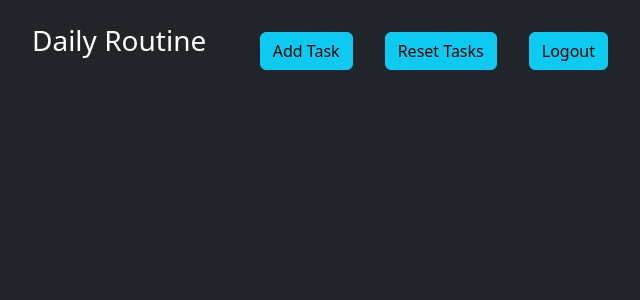
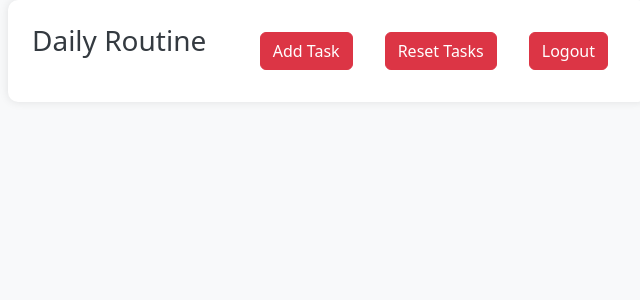
Before and after one commit to MonoSetton/DailyRoutine, a Django app: page /home in a window 1280 px wide. Shown: the top 300 px of the page, without its empty margins (312-952 px from the left). Run offline with Django 4.2, Linux system fonts and the light colour scheme; the visitor is signed in with stand-in values (Sample User, id 1); data that the repository does not hold is empty; some libraries are stand-ins or nearby versions.

Commit message:
Modify HTML

```diff
--- a/dailyroutine-project/app/templates/app/home.html
+++ b/dailyroutine-project/app/templates/app/home.html
@@ -6,17 +6,16 @@
     <div class="card mt-2">
         <div class="card-body d-flex flex-row justify-content-between">
             {% if task.completed %}
-                <del><a href="{% url 'change_task_completion' task.id %}" class="text-reset text-decoration-none"><strong>{{ task.name }}</strong></a></del>
+                <del><a href="{% url 'change_task_completion' task.id %}" class="text-reset text-decoration-none text-dark">{{ task.name }}</a></del>
             {% else %}
-                <a href="{% url 'change_task_completion' task.id %}" class="text-reset text-decoration-none"><strong>{{ task.name }}</strong></a>
+                <a href="{% url 'change_task_completion' task.id %}" class="text-reset text-decoration-none text-dark">{{ task.name }}</a>
             {% endif %}
             <div>
-                    <a href="{% url 'update_task' task.id %}" class="btn btn-info">Update</a>
+                <a href="{% url 'update_task' task.id %}" class="btn btn-info me-2">Update</a>
                 <a href="{% url 'delete_task' task.id %}" class="btn btn-danger">Delete</a>
             </div>
         </div>
     </div>
 {% endfor %}
 
-
 {% endblock %}
--- a/dailyroutine-project/dailyroutine/settings.py
+++ b/dailyroutine-project/dailyroutine/settings.py
@@ -135,7 +135,10 @@ USE_TZ = True
 # https://docs.djangoproject.com/en/4.0/howto/static-files/
 
 STATIC_URL = 'static/'
-STATIC_ROOT = BASE_DIR / 'staticfiles'
+STATIC_ROOT = BASE_DIR / 'staticfiles/'
+STATICFILES_DIRS = [
+    BASE_DIR / 'static'
+]
 
 MEDIA_URL = 'media/'
 MEDIA_ROOT = BASE_DIR / 'media'
--- a/dailyroutine-project/dailyroutine/templates/base.html
+++ b/dailyroutine-project/dailyroutine/templates/base.html
@@ -1,4 +1,3 @@
-
 <!doctype html>
 <html lang="en" class="h-100">
 <head>
@@ -9,44 +8,37 @@
   <meta name="generator" content="Hugo 0.84.0">
   <title>{% block title %}Base{% endblock %}</title>
 
-  <link rel="canonical" href="https://getbootstrap.com/docs/5.0/examples/cover/">
+  <!-- Bootstrap core CSS -->
   <link href="https://cdn.jsdelivr.net/npm/bootstrap@5.3.0-alpha3/dist/css/bootstrap.min.css" rel="stylesheet" integrity="sha384-KK94CHFLLe+nY2dmCWGMq91rCGa5gtU4mk92HdvYe+M/SXH301p5ILy+dN9+nJOZ" crossorigin="anonymous">
-  <script src="https://cdn.jsdelivr.net/npm/bootstrap@5.3.0-alpha3/dist/js/bootstrap.bundle.min.js" integrity="sha384-ENjdO4Dr2bkBIFxQpeoTz1HIcje39Wm4jDKdf19U8gI4ddQ3GYNS7NTKfAdVQSZe" crossorigin="anonymous"></script>
 
-  <!-- Bootstrap core CSS -->
-  <link href="/docs/5.0/dist/css/bootstrap.min.css" rel="stylesheet" integrity="sha384-EVSTQN3/azprG1Anm3QDgpJLIm9Nao0Yz1ztcQTwFspd3yD65VohhpuuCOmLASjC" crossorigin="anonymous">
-
-  <!-- Favicons -->
-  <link rel="apple-touch-icon" href="/docs/5.0/assets/img/favicons/apple-touch-icon.png" sizes="180x180">
-  <link rel="icon" href="/docs/5.0/assets/img/favicons/favicon-32x32.png" sizes="32x32" type="image/png">
-  <link rel="icon" href="/docs/5.0/assets/img/favicons/favicon-16x16.png" sizes="16x16" type="image/png">
-  <link rel="manifest" href="/docs/5.0/assets/img/favicons/manifest.json">
-  <link rel="mask-icon" href="/docs/5.0/assets/img/favicons/safari-pinned-tab.svg" color="#7952b3">
-  <link rel="icon" href="/docs/5.0/assets/img/favicons/favicon.ico">
-  <meta name="theme-color" content="#7952b3">
-
-
+  <!-- Custom styles for this template -->
   <style>
-    .bd-placeholder-img {
-      font-size: 1.125rem;
-      text-anchor: middle;
-      -webkit-user-select: none;
-      -moz-user-select: none;
-      user-select: none;
+    body {
+      background-color: #f8f9fa; /* Light grey */
+      color: #343a40; /* Dark grey */
     }
-
-    @media (min-width: 768px) {
-      .bd-placeholder-img-lg {
-        font-size: 3.5rem;
-      }
+    .cover-container {
+      background-color: #ffffff; /* White */
+      border-radius: 10px;
+      box-shadow: 0px 0px 10px rgba(0, 0, 0, 0.1); /* Light shadow */
+    }
+    .btn-primary {
+      background-color: #dc3545; /* Red */
+      border-color: #dc3545; /* Red */
+    }
+    .btn-primary:hover {
+      background-color: #c82333; /* Darker red */
+      border-color: #bd2130; /* Darker red */
+    }
+    .nav-link {
+      color: #dc3545; /* Red */
+    }
+    .nav-link:hover {
+      color: #bd2130; /* Darker red */
     }
   </style>
-
-
-  <!-- Custom styles for this template -->
-  <link href="cover.css" rel="stylesheet">
 </head>
-<body class="d-flex text-center text-white bg-dark">
+<body class="d-flex text-center">
 
 <div class="cover-container d-flex w-50 h-100 p-3 mx-auto flex-column">
   <header class="mb-auto p-2">
@@ -54,10 +46,10 @@
       <h3 class="float-md-start mb-0">Daily Routine</h3>
         <nav class="nav nav-masthead justify-content-center float-md-end">
           {% if user.is_authenticated %}
-            <a class="nav-link active" aria-current="page" href="{% url 'create_task' %}"><button class="btn btn-info">Add Task</button></a>
-            <a class="nav-link active" aria-current="page" href="{% url 'reset_task_completion' %}"><button class="btn btn-info">Reset Tasks</button></a>
+            <a class="nav-link active" aria-current="page" href="{% url 'create_task' %}"><button class="btn btn-primary">Add Task</button></a>
+            <a class="nav-link active" aria-current="page" href="{% url 'reset_task_completion' %}"><button class="btn btn-primary">Reset Tasks</button></a>
             <li class="nav-item">
-              <a class="nav-link" aria-current="page" href="/logout"><button class="btn btn-info">Logout</button></a>
+              <a class="nav-link" aria-current="page" href="/logout"><button class="btn btn-primary">Logout</button></a>
             </li>
           {% endif %}
         </nav>
```
Also changed, not shown: dailyroutine-project/app/templates/app/create_task.html (+9 -5 lines), dailyroutine-project/app/templates/app/delete_task.html (+10 -7 lines), dailyroutine-project/app/templates/app/update_task.html (+9 -7 lines). Lines whose indentation alone changed are shown as unchanged.
